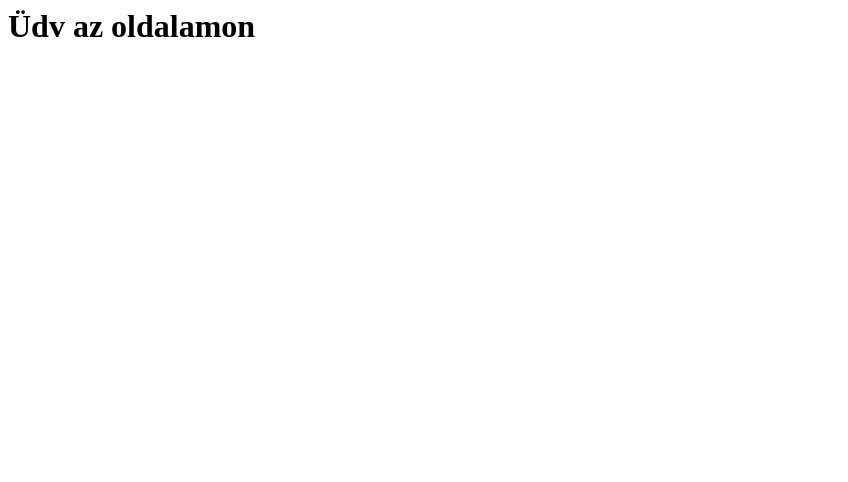
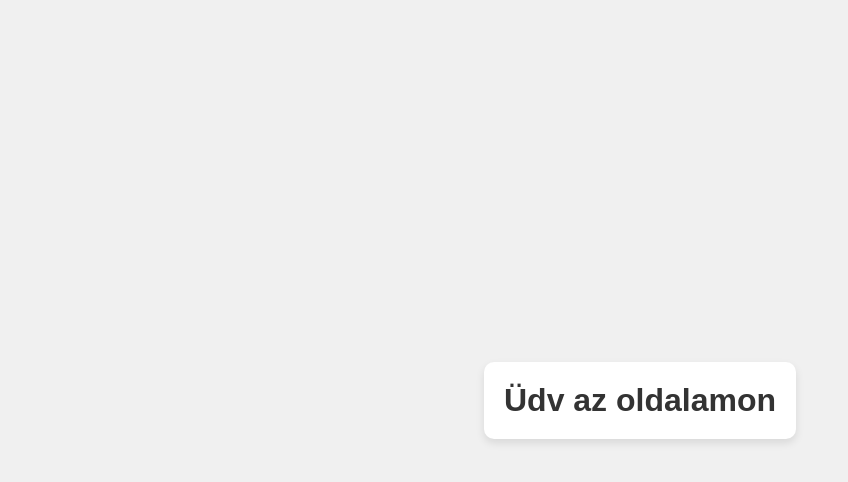
Before and after one commit to RealHalapa/RealHalapa, a plain HTML site: page index.html in a window 1280 px wide. Shown: the whole page, without its empty margins (0-848 px from the left). Drawn offline with Linux system fonts and the light colour scheme.

Commit message:
Update index.html

```diff
--- a/index.html
+++ b/index.html
@@ -1,5 +1,28 @@
-<html>
-  <body>
+<!DOCTYPE html>
+<html lang="hu">
+<head>
+    <meta charset="UTF-8">
+    <meta name="viewport" content="width=device-width, initial-scale=1.0">
+    <title>Üdv az oldalamon</title>
+    <style>
+        body {
+            font-family: Arial, sans-serif;
+            background-color: #f0f0f0;
+            display: flex;
+            justify-content: center;
+            align-items: center;
+            height: 100vh;
+            margin: 0;
+        }
+        h1 {
+            color: #333;
+            background-color: #fff;
+            padding: 20px;
+            border-radius: 10px;
+            box-shadow: 0 4px 8px rgba(0, 0, 0, 0.1);
+        }
+    </style>
+</head>
+<body>
     <h1>Üdv az oldalamon</h1>
-  </body>
-</html>
+</body>
```
